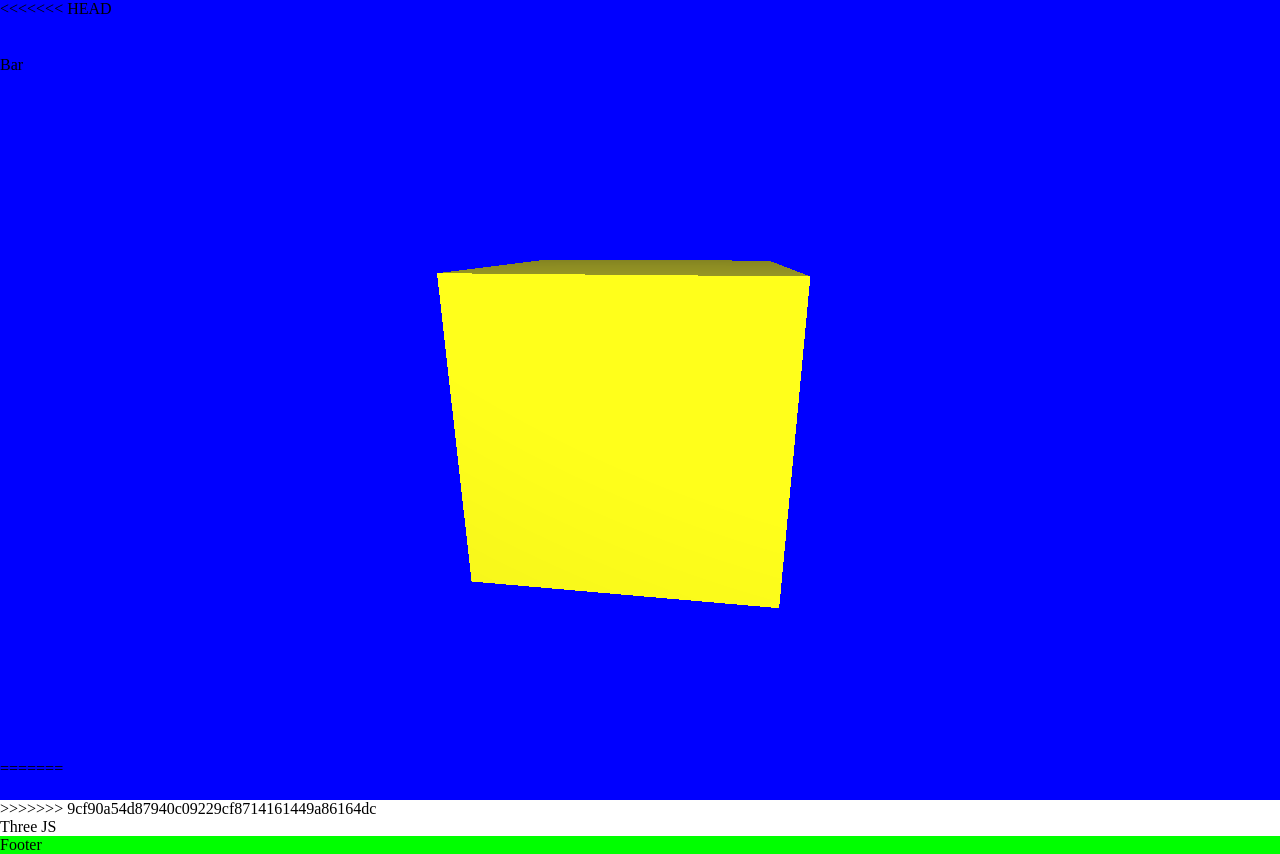
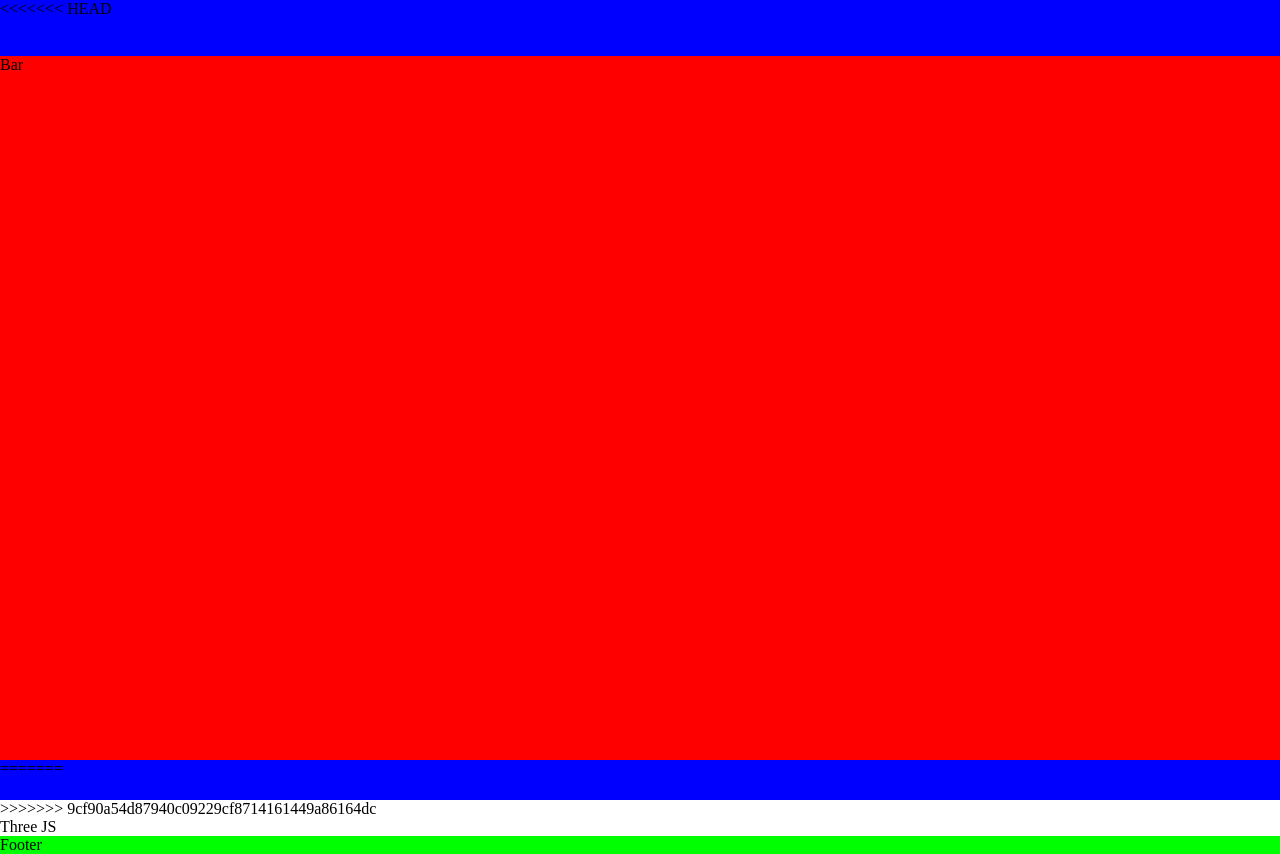
Before and after one commit to Er1k-sav/verona-3dsa, a website with bundled scripts: page index.html in a window 1280 px wide. Built offline with nearby package versions, Linux system fonts and the light colour scheme.

Commit message:
threeJS_fix

```diff
--- a/src/assets/style.css
+++ b/src/assets/style.css
@@ -17,7 +17,7 @@ body {
     position: relative;
     width: 100%;
     height: 100%;
-    background-color: transparent;
+    background-color: #f00;
 }
 
 #main {
```
